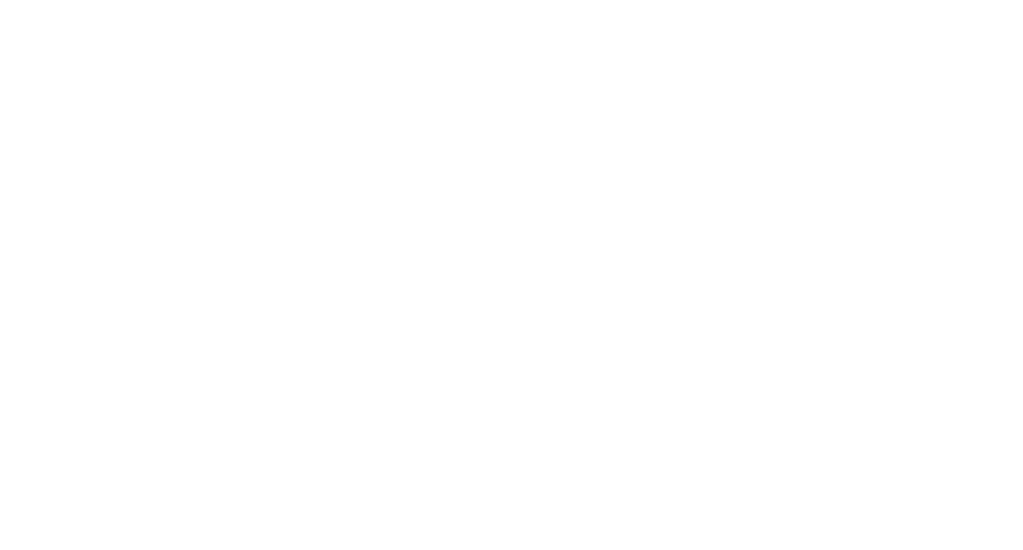
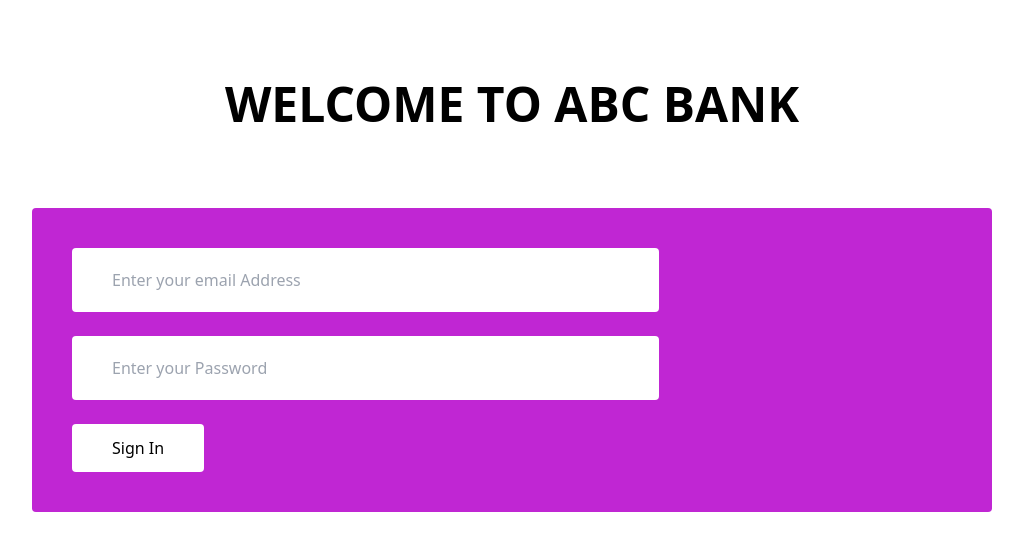
Before and after one commit to bedesignermonir/abc-bank, a plain HTML site: page index.html in a window 1280 px wide. Shown: the whole page, without its empty margins (128-1151 px from the left). Drawn offline with nearby package versions, Linux system fonts and the light colour scheme.

Commit message:
color added

```diff
--- a/index.html
+++ b/index.html
@@ -6,9 +6,18 @@
     <meta http-equiv="X-UA-Compatible" content="IE=edge">
     <meta name="viewport" content="width=device-width, initial-scale=1.0">
     <title>ABC BANK</title>
+    <script src="https://cdn.tailwindcss.com"></script>
 </head>
 
 <body>
+    <h1 class="text-5xl text-center font-bold mt-20">WELCOME TO ABC BANK</h1>
+    <section id="login-area" class="bg-fuchsia-600 p-10 mt-20 w-9/12 mx-auto rounded">
+        <input class="px-10 py-5 rounded w-8/12 ml-auto" type="email" placeholder="Enter your email Address">
+        <br><br>
+        <input class="px-10 py-5 rounded w-8/12 mx-auto" type="password" placeholder="Enter your Password">
+        <br> <br>
+        <button class="bg-white py-3 px-10 rounded">Sign In</button>
+    </section>
 
 
 
```
